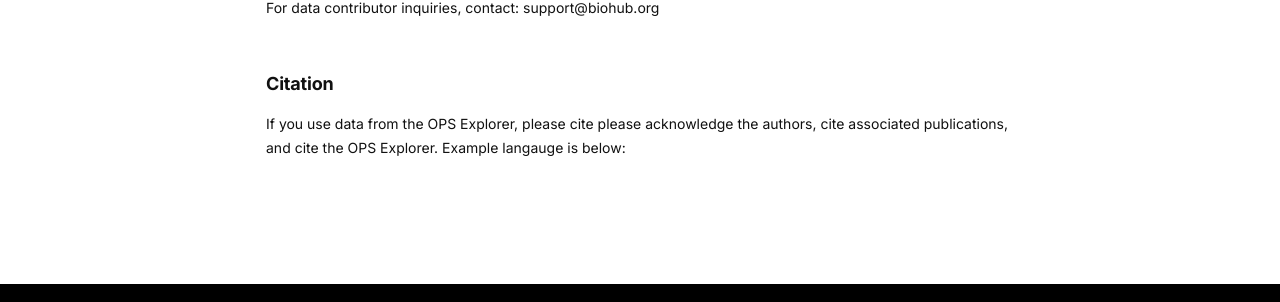
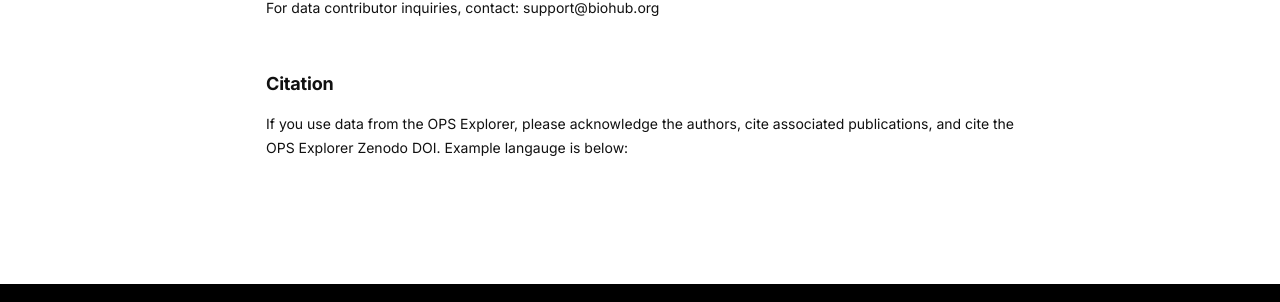
Before and after one commit to chanzuckerberg/ops-schema, an MkDocs documentation site: the page built from docs/index.md, in a window 1280 px wide and 900 px high, scrolled down 679 px. Shown: the part 470-772 px from the top of the window. Built offline with MkDocs 1.6.1 and Material for MkDocs 9.7.7, drawn with Linux system fonts in a browser that asks for light colours; comment, search, counter and statistics services are not loaded.

Commit message:
Update index.md

```diff
--- a/docs/index.md
+++ b/docs/index.md
@@ -61,4 +61,4 @@ For data contributor inquiries, contact: support@biohub.org
 
 ## Citation
 
-If you use data from the OPS Explorer, please cite please acknowledge the authors, cite associated publications, and cite the OPS Explorer. Example langauge is below:
+If you use data from the OPS Explorer, please acknowledge the authors, cite associated publications, and cite the OPS Explorer Zenodo DOI. Example langauge is below:
```
